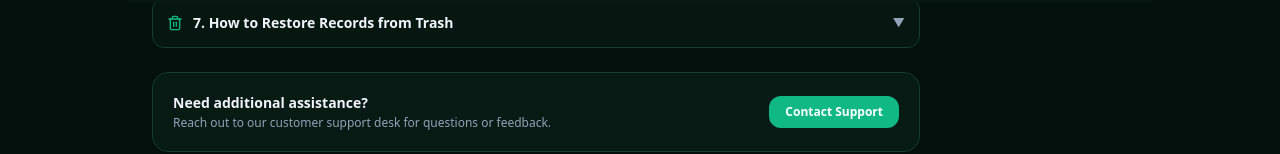
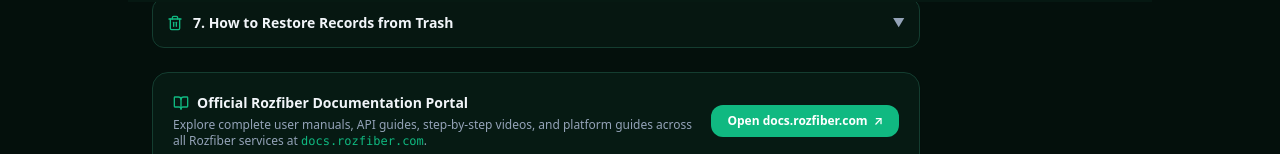
Before and after one commit to hasvolt/staff-manager, a React (Vite) app: page /help in a window 1280 px wide. Shown: the part 798-952 px from the top of the page. Built offline with nearby package versions, Linux system fonts and the light colour scheme; no server answers.

Commit message:
feat(help): add link to official documentation portal
Integrate a direct link to the Rozfiber documentation portal within the Help page and initialize the central user manual documentation.

```diff
--- a/src/features/help/HelpPage.tsx
+++ b/src/features/help/HelpPage.tsx
@@ -227,6 +227,28 @@
         </div>
       </div>
 
+      {/* Official Documentation Portal Link */}
+      <Card variant="surface" className="flex flex-col sm:flex-row sm:items-center justify-between gap-4 border-[var(--accent)]/30 bg-[var(--surface-2)]/40">
+        <div className="space-y-1">
+          <div className="flex items-center gap-2">
+            <BookOpen className="w-4 h-4 text-[var(--accent)]" />
+            <h3 className="font-bold text-sm text-[var(--text)]">Official Rozfiber Documentation Portal</h3>
+          </div>
+          <p className="text-xs text-[var(--text-muted)]">
+            Explore complete user manuals, API guides, step-by-step videos, and platform guides across all Rozfiber services at <span className="font-mono text-[var(--accent)]">docs.rozfiber.com</span>.
+          </p>
+        </div>
+        <a
+          href="https://docs.rozfiber.com"
+          target="_blank"
+          rel="noopener noreferrer"
+          className="px-4 py-2 rounded-xl bg-[var(--accent)] text-[var(--accent-contrast)] text-xs font-semibold hover:opacity-90 transition shrink-0 text-center flex items-center justify-center gap-1.5"
+        >
+          <span>Open docs.rozfiber.com</span>
+          <span>↗</span>
+        </a>
+      </Card>
+
       {/* Support Card */}
       <Card variant="surface" className="flex flex-col sm:flex-row sm:items-center justify-between gap-4">
         <div>
```
Also changed, not shown: 1 other file (tests, documents, lock files or other folders).
